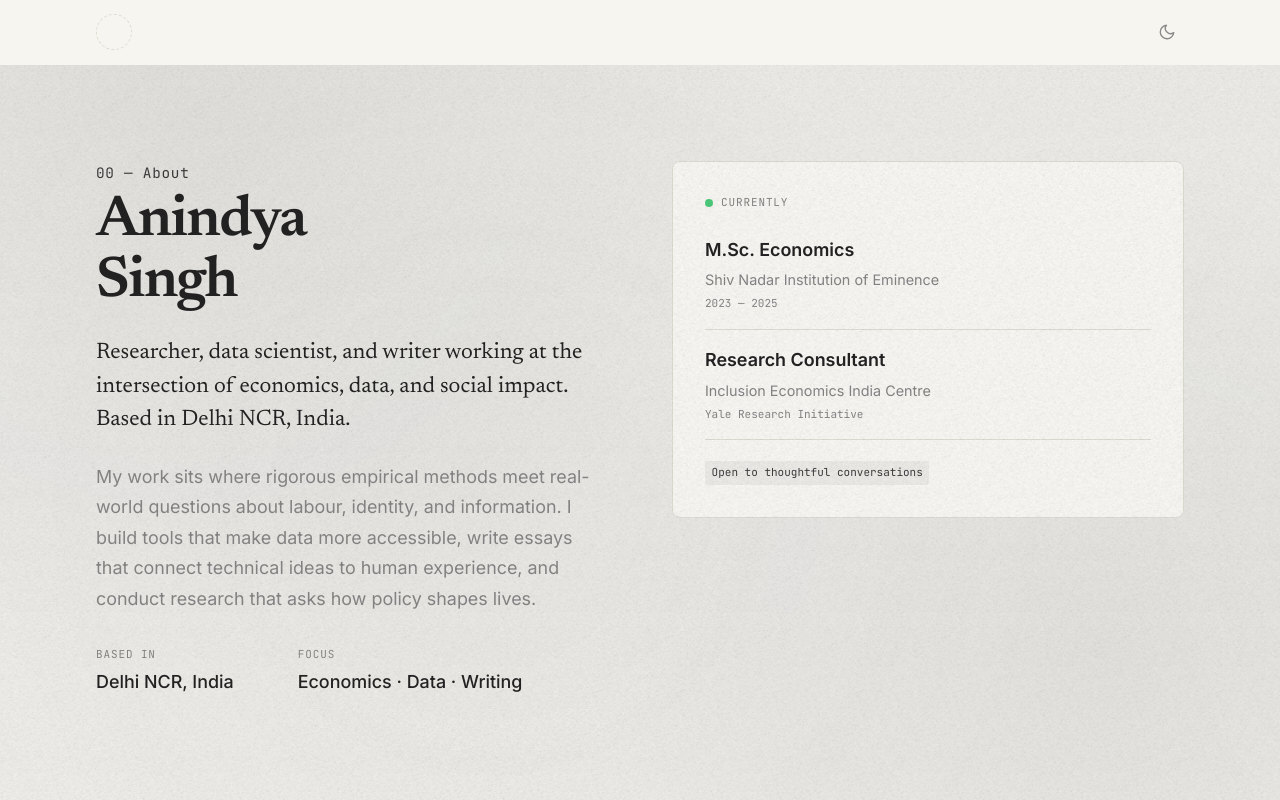
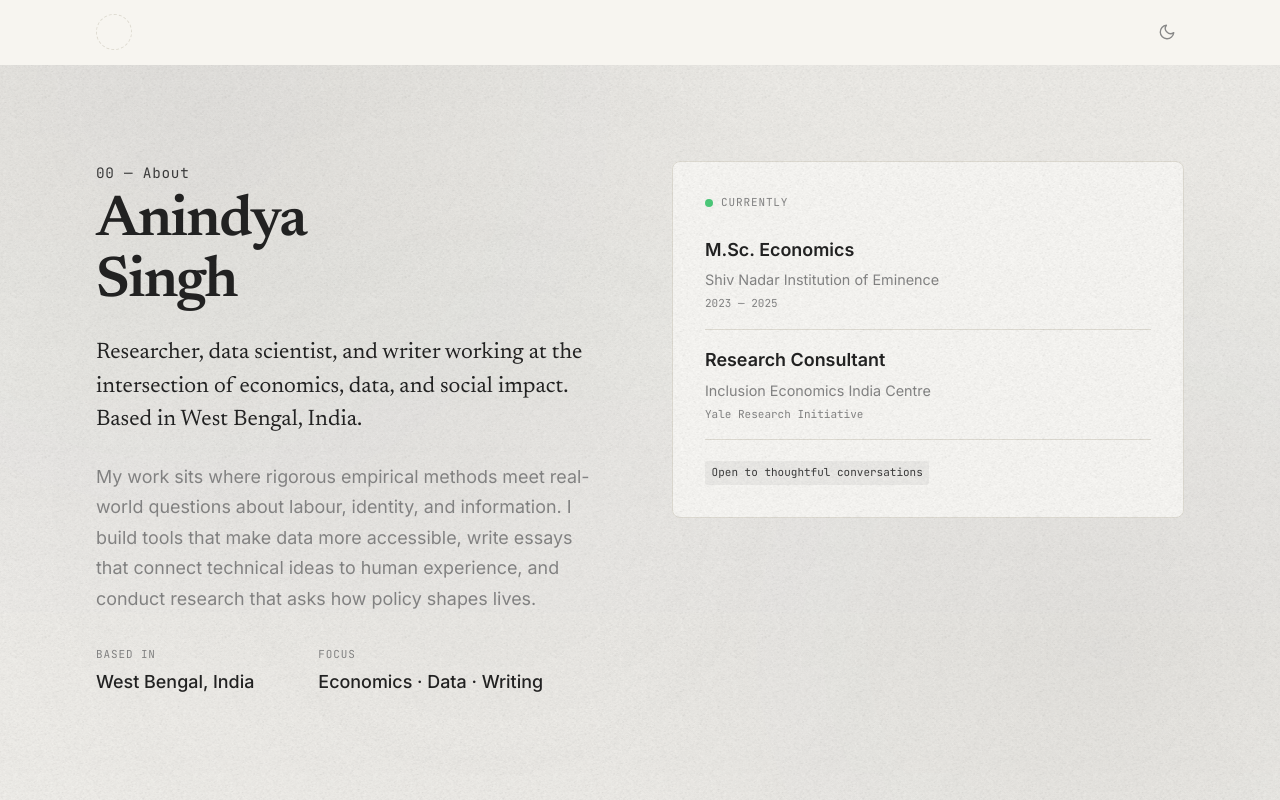
Before and after one commit to Anindyakafka/internetplace, a SvelteKit app: page /about in a window 1280 px wide. Shown: the top 800 px of the page. Built offline with nearby package versions, Linux system fonts and the light colour scheme.

Commit message:
koribo aaji pranopon

```diff
--- a/src/routes/+layout.svelte
+++ b/src/routes/+layout.svelte
@@ -129,7 +129,7 @@
 				</div>
 				<div class="footer-col">
 					<p class="footer-label">Location</p>
-					<p class="footer-text">Delhi NCR, India</p>
+					<p class="footer-text">West Bengal, India</p>
 				</div>
 			</div>
 			<p class="footer-copy">© {new Date().getFullYear()} Anindya Singh</p>
--- a/src/routes/about/+page.svelte
+++ b/src/routes/about/+page.svelte
@@ -21,7 +21,7 @@
 			</h1>
 			<p class="bio-lede">
 				Researcher, data scientist, and writer working at the intersection of
-				economics, data, and social impact. Based in Delhi NCR, India.
+				economics, data, and social impact. Based in West Bengal, India.
 			</p>
 			<p class="bio-paragraph">
 				My work sits where rigorous empirical methods meet real-world questions about
@@ -32,7 +32,7 @@
 			<div class="bio-meta">
 				<div class="bio-meta-item">
 					<span class="bio-meta-label">Based in</span>
-					<span class="bio-meta-value">Delhi NCR, India</span>
+					<span class="bio-meta-value">West Bengal, India</span>
 				</div>
 				<div class="bio-meta-item">
 					<span class="bio-meta-label">Focus</span>
```
